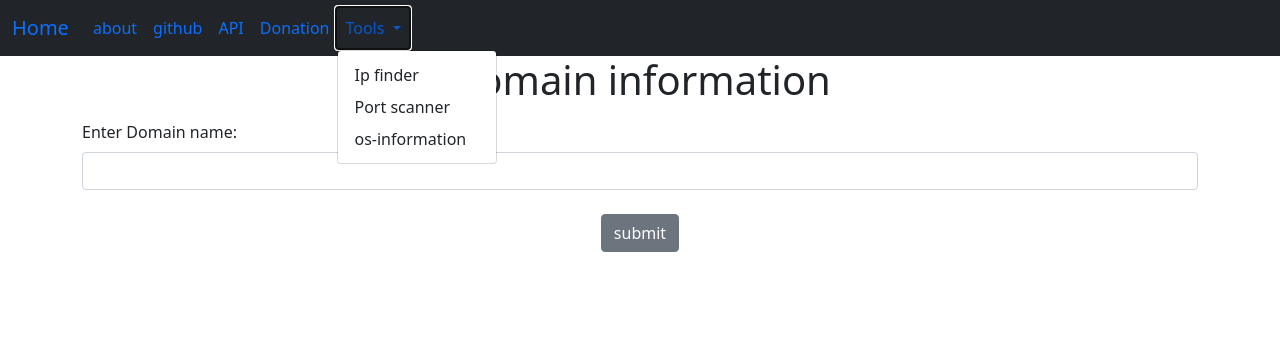
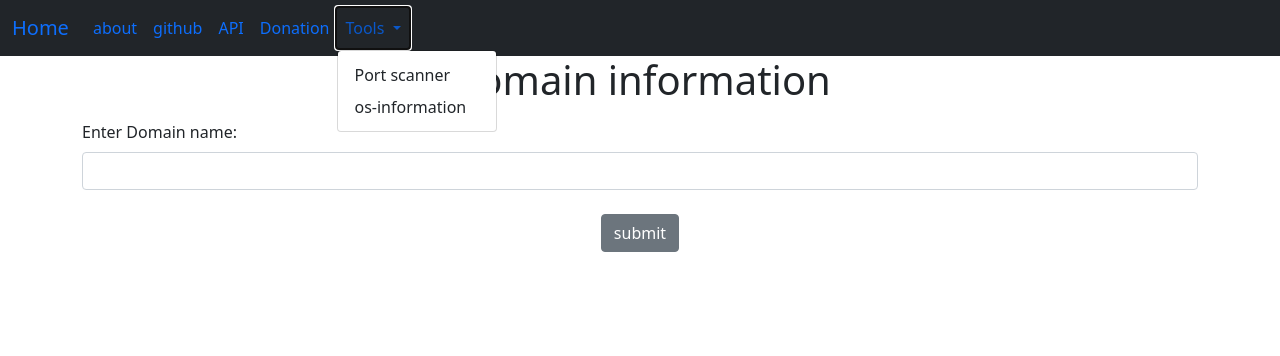
Before and after one commit to iamjavad/wtfdomain, a Flask app: page / in a window 1280 px wide, after a click on "Tools". Shown: the top 356 px of the page. Run offline with Flask 2, Linux system fonts and the light colour scheme.

Commit message:
remove ip finder from navbar

```diff
--- a/templates/navbar.html
+++ b/templates/navbar.html
@@ -23,8 +23,7 @@
             Tools
           </a>
           <ul class="dropdown-menu" aria-labelledby="navbarDropdownMenuLink">
-            <li><a class="dropdown-item" href="#">Ip finder</a></li>
-            <li><a class="dropdown-item" href="#">Port scanner</a></li>
+            <li><a class="dropdown-item" href="{{ url_for('portscanner') }}">Port scanner</a></li>
             <li><a class="dropdown-item" href="#">os-information</a></li>
           </ul>
         </li>
```
